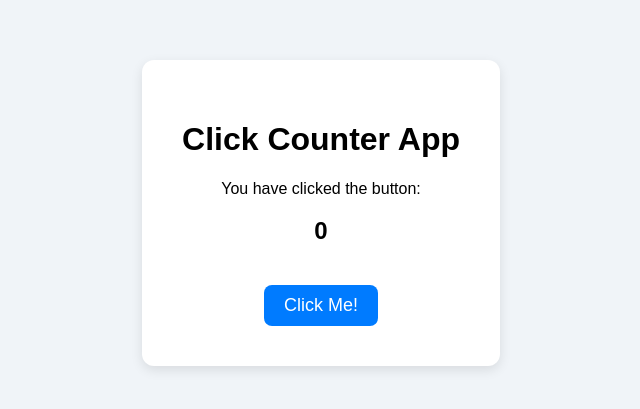
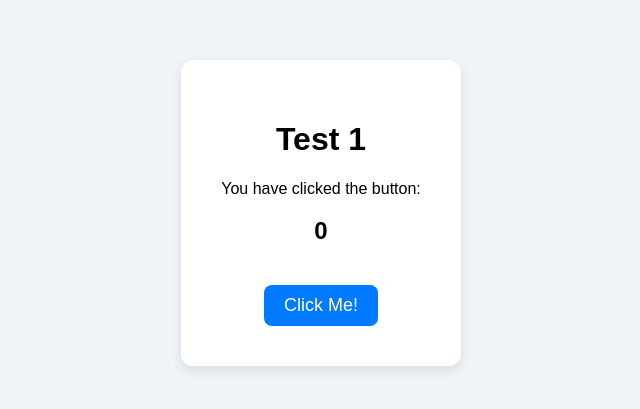
Before and after one commit to sreeram-gumma/u2-devops-testing, a plain HTML site: page index.html in a window 1280 px wide. Shown: the part 187-596 px from the top of the page, without its empty margins (319-959 px from the left). Drawn offline with Linux system fonts and the light colour scheme.

Commit message:
Update index.html

```diff
--- a/index.html
+++ b/index.html
@@ -8,7 +8,7 @@
 </head>
 <body>
   <div class="container">
-    <h1>Click Counter App</h1>
+    <h1>Test 1</h1>
     <p>You have clicked the button:</p>
     <h2 id="counter">0</h2>
     <button onclick="increment()">Click Me!</button>
```
